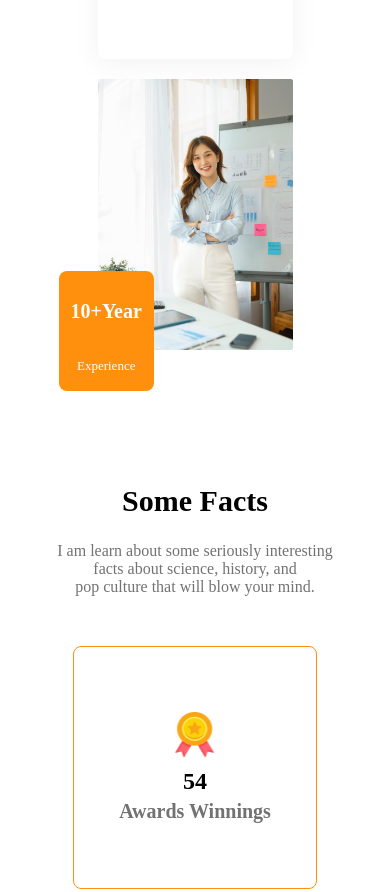
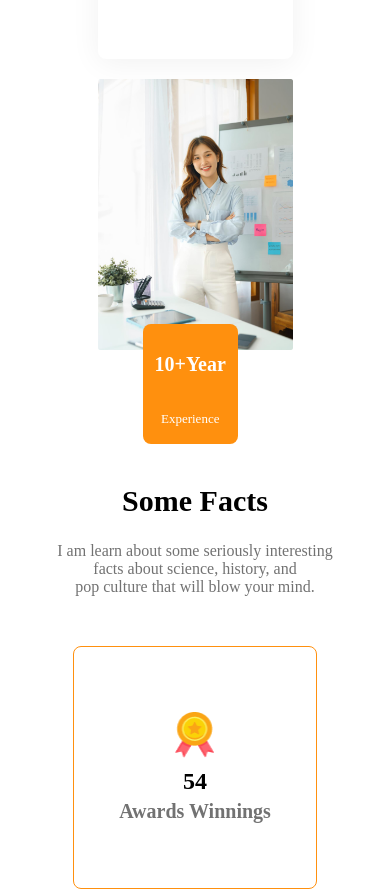
Before and after one commit to MafujulHaquePlabon/g3-architects, a plain HTML site: page index.html in a window 390 px wide. Shown: the part 4107-4999 px from the top of the page. Drawn offline with Linux system fonts and the light colour scheme.

Commit message:
fixed experience absulote button position for mobile devices

```diff
--- a/style.css
+++ b/style.css
@@ -435,8 +435,8 @@ footer p {
   }
   .architect_right button {
     padding: 5px 12px;
-    left: -39px;
-    bottom: -37px;
+    left: 45px;
+    bottom: -90px;
   }
   .architect_right button p {
     font-size: 13px;
```
